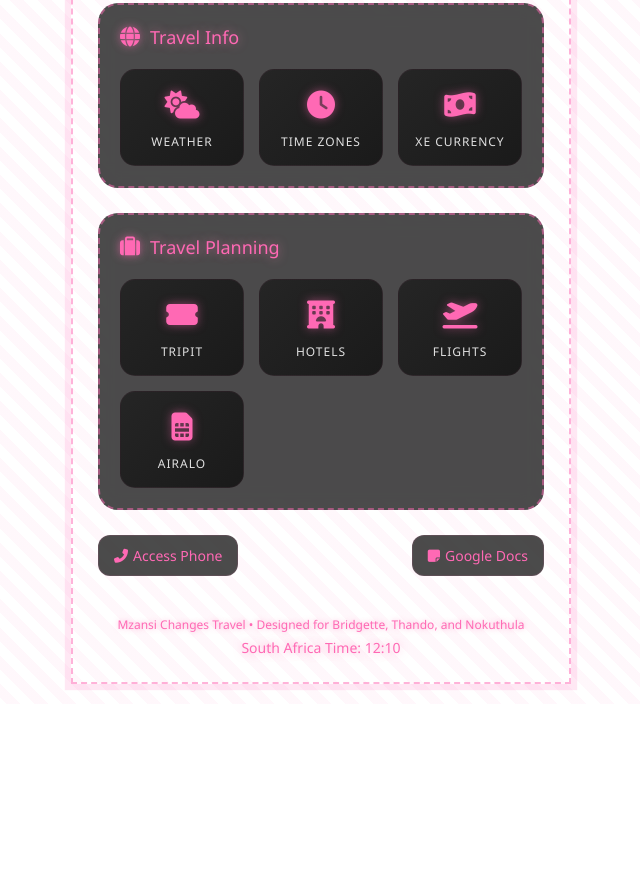
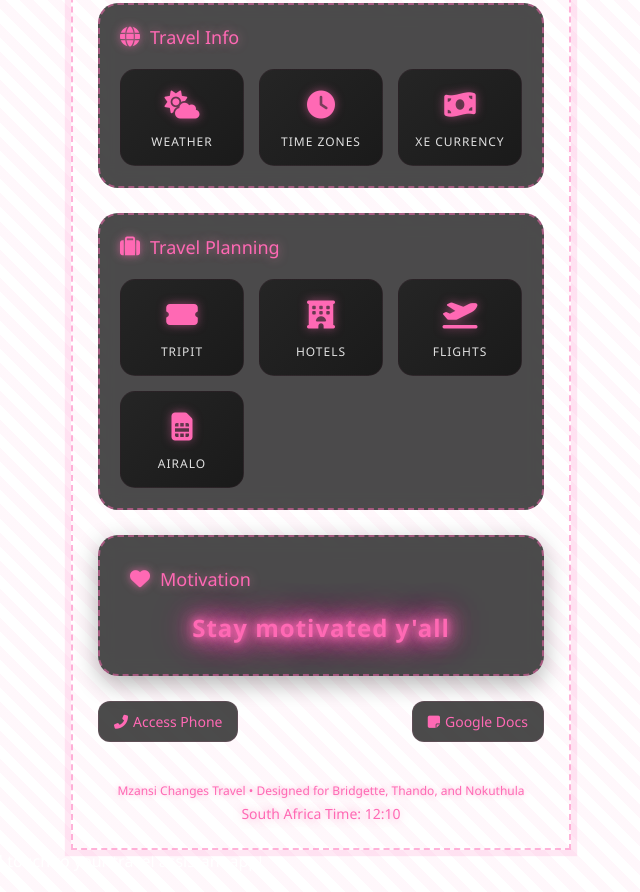
Before and after one commit to oeybers-cpu/changes, a plain HTML site: page index.html in a window 1280 px wide. Shown: the part 871-1763 px from the top of the page, without its empty margins (319-959 px from the left). Before the commit the page ends 1575 px from the top, so only its background shows below. Drawn offline with Linux system fonts and the light colour scheme.

Commit message:
Update index.html

```diff
--- a/index.html
+++ b/index.html
@@ -262,6 +262,51 @@
             font-weight: 500;
         }
 
+        /* New Motivation Card Styles */
+        .motivation-card {
+            background: rgba(30, 30, 30, 0.8);
+            backdrop-filter: blur(10px);
+            border-radius: 20px;
+            padding: 30px;
+            margin-bottom: 25px;
+            box-shadow: 0 8px 25px rgba(0, 0, 0, 0.3);
+            border: 2px dashed rgba(255, 105, 180, 0.5);
+            text-align: center;
+        }
+
+        .motivation-text {
+            font-size: 24px;
+            color: #ff69b4;
+            text-shadow:
+                0 0 5px #ff69b4,
+                0 0 10px #ff69b4,
+                0 0 15px #ff69b4,
+                0 0 20px #ff1493,
+                0 0 30px #ff1493;
+            animation: glow 2s ease-in-out infinite alternate;
+            font-weight: 600;
+            letter-spacing: 1px;
+        }
+
+        @keyframes glow {
+            from {
+                text-shadow:
+                    0 0 5px #ff69b4,
+                    0 0 10px #ff69b4,
+                    0 0 15px #ff69b4,
+                    0 0 20px #ff1493,
+                    0 0 30px #ff1493;
+            }
+            to {
+                text-shadow:
+                    0 0 10px #ff69b4,
+                    0 0 20px #ff69b4,
+                    0 0 30px #ff69b4,
+                    0 0 40px #ff1493,
+                    0 0 50px #ff1493;
+            }
+        }
+
         @media (max-width: 400px) {
             .app-grid {
                 grid-template-columns: repeat(2, 1fr);
@@ -320,7 +365,7 @@
                 <i class="fas fa-plane"></i>
             </div>
             <h1>Mzansi Changes Travel</h1>
-            <p class="subtitle">Stay motivated y'all</p>
+            <p class="subtitle">Designed for Bridgette, Thando, and Nokuthula</p>
         </header>
 
         <div class="status-bar">
@@ -420,6 +465,14 @@
                     <div class="app-name">Airalo</div>
                 </div>
             </div>
+        </div>
+
+        <!-- New Motivation Card -->
+        <div class="motivation-card">
+            <div class="card-title">
+                <i class="fas fa-heart"></i> Motivation
+            </div>
+            <div class="motivation-text">Stay motivated y'all</div>
         </div>
 
         <div class="quick-actions">
@@ -583,3 +636,5 @@
     </script>
 </body>
 </html>
+
+This addition creates a nice motivational touch to your travel assistant app!
```
